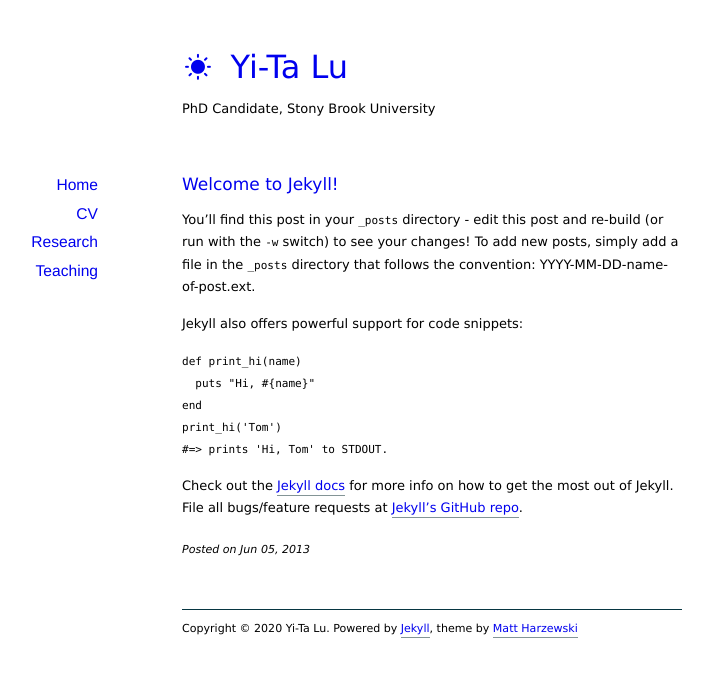
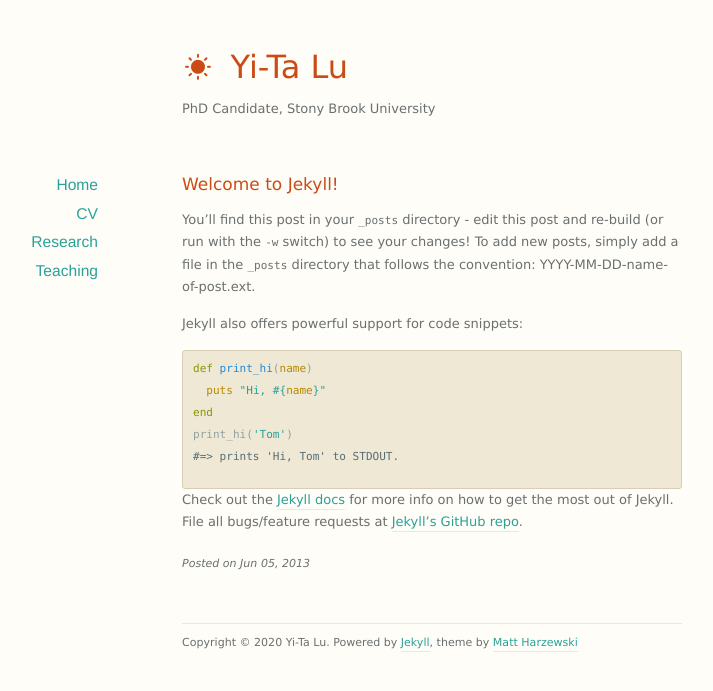
Before and after one commit to yitalu/yitalu.github.io, a Jekyll site: the page built from _posts/2013-06-05-welcome-to-jekyll.markdown, in a window 1280 px wide. Shown: the top 691 px of the page, without its empty margins (208-921 px from the left). Built offline with Jekyll 4.4.1, drawn with Linux system fonts in a browser that asks for light colours; nearby versions of some CDN libraries.

Commit message:
background

```diff
--- a/assets/css/colors-light copy.css
+++ b/assets/css/colors-light.css
@@ -1,6 +1,6 @@
 html, body {
-	background-color: #fdf6e3;
-	color: #839496;
+	background-color: #fffdf7;
+	color: #6a7070;
 }
 
 a, a:visited, a:active {
```
